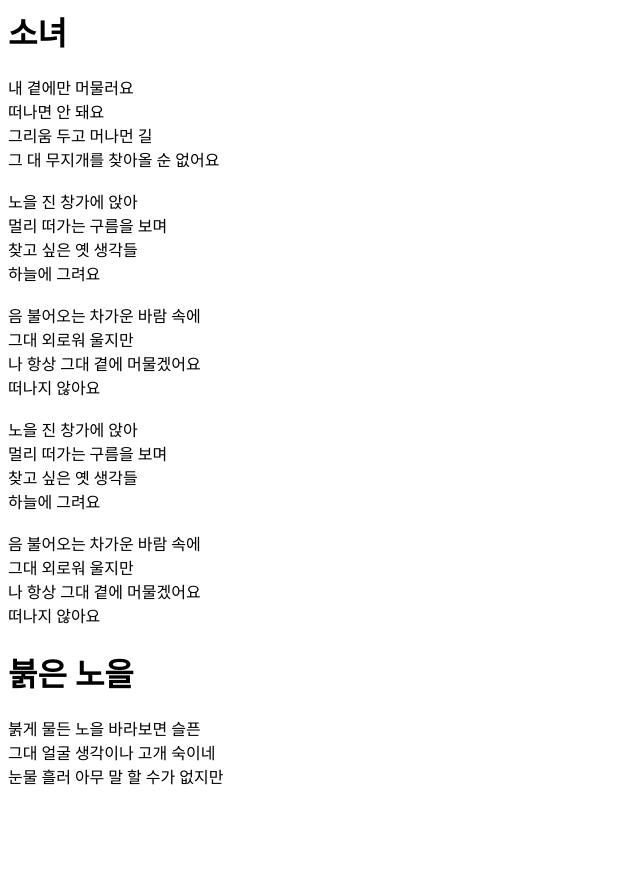
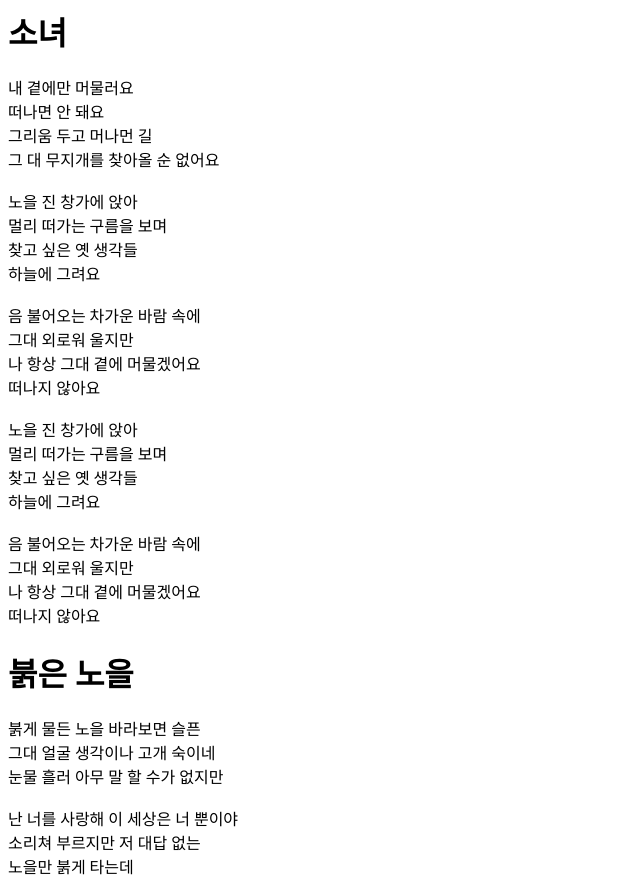
Before and after one commit to ChoiByoungMin/gittest, a plain HTML site: page index.html in a window 1280 px wide. Shown: the whole page, without its empty margins (0-640 px from the left). Before the commit the page ends 804 px from the top, so only its background shows below. Drawn offline with Linux system fonts and the light colour scheme.

Commit message:
2번째 가사 추가

```diff
--- a/index.html
+++ b/index.html
@@ -38,6 +38,10 @@
         붉게 물든 노을 바라보면 슬픈 <br>
         그대 얼굴 생각이나 고개 숙이네 <br>
         눈물 흘러 아무 말 할 수가 없지만<br>
+        <br>
+        난 너를 사랑해 이 세상은 너 뿐이야<br>
+        소리쳐 부르지만 저 대답 없는 <br>
+        노을만 붉게 타는데<br>
     </p>
 </body>
 <html>
```
